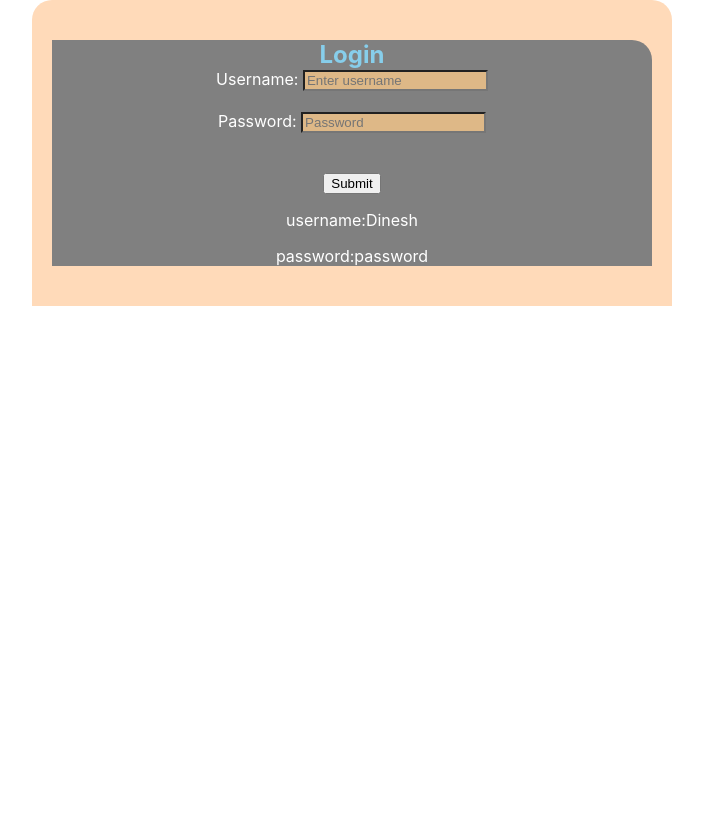
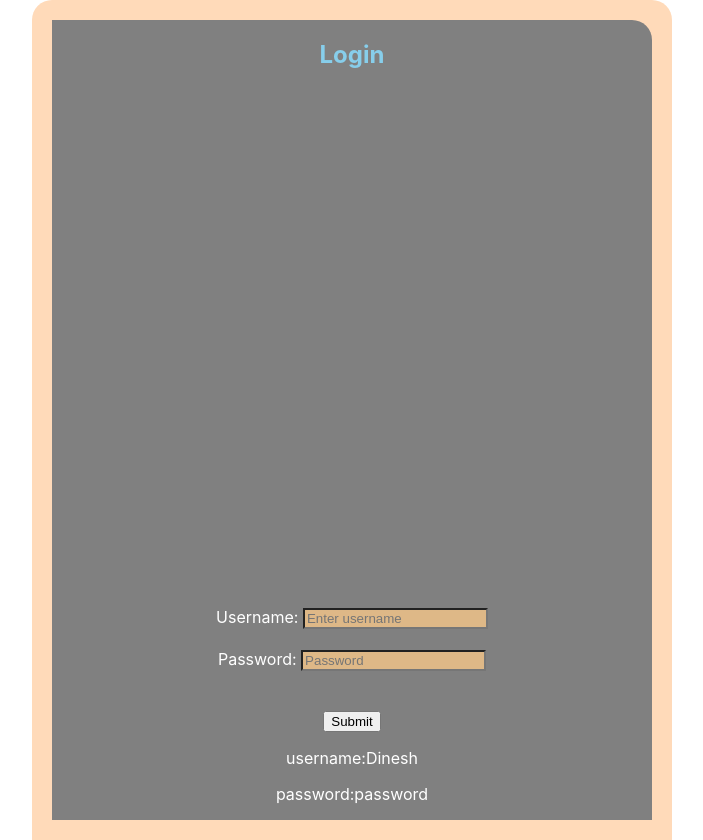
Before and after one commit to DineshKumarBathula/MobileFirst-_Application, a React (Create React App) app: page / in a window 1280 px wide. Shown: the whole page, without its empty margins (288-991 px from the left). Before the commit the page ends 800 px from the top, so only its background shows below. Built offline with nearby package versions, Linux system fonts and the light colour scheme.

Commit message:
Update login page and form layout

```diff
--- a/src/App.css
+++ b/src/App.css
@@ -39,7 +39,10 @@
   color: black;
   text-align: start;
   border-radius: 20%;
+  overflow-y: auto; /* Add this property to enable vertical scrolling */
+  max-height: calc(100vh - 120px); /* Set maximum height to prevent overflow */
 }
+
 
 .form-group {
   margin-bottom: 20px;
@@ -70,10 +73,17 @@ td {
 }
 
 .loginContainer {
-  margin-bottom: 20px;
+  width: 100%;
+  height: 100vh;
+  display: flex;
+  justify-content: center;
+  align-items: flex-center; /* Align items to the top */
+  flex-direction: column;
   background-color: grey;
   border-top-right-radius: 20px;
 }
+
+
 
 
 @media (max-width: 767px) {
```
